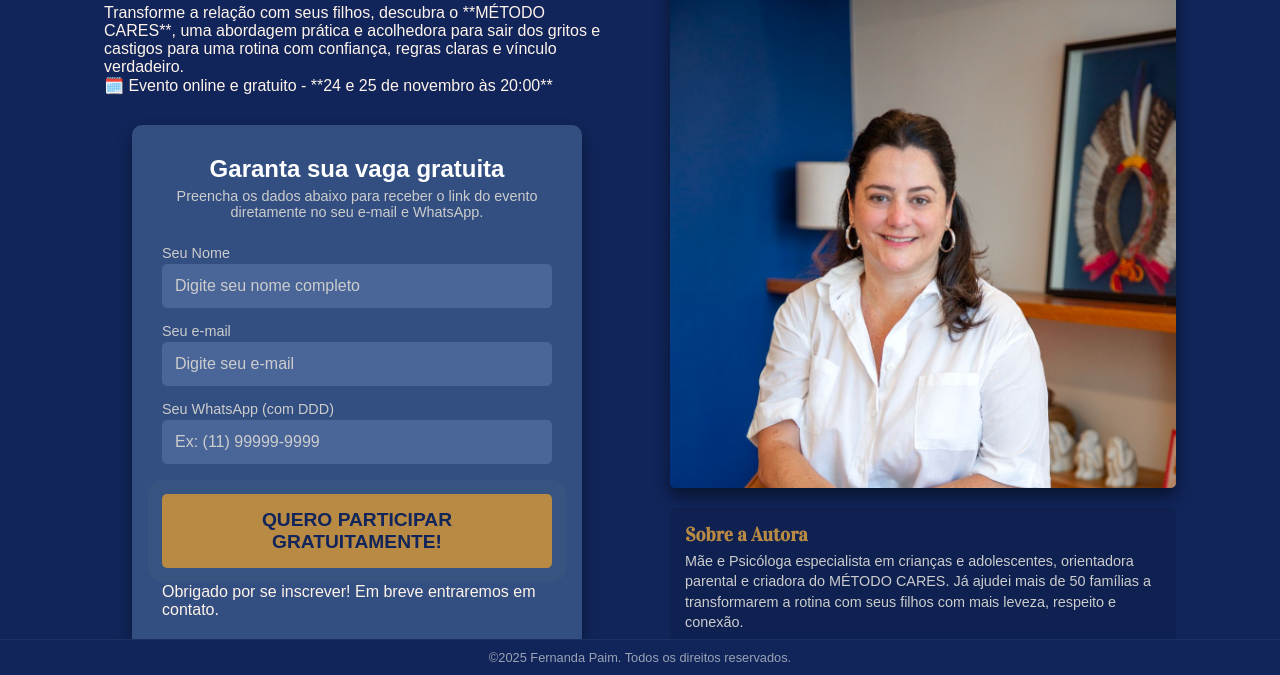
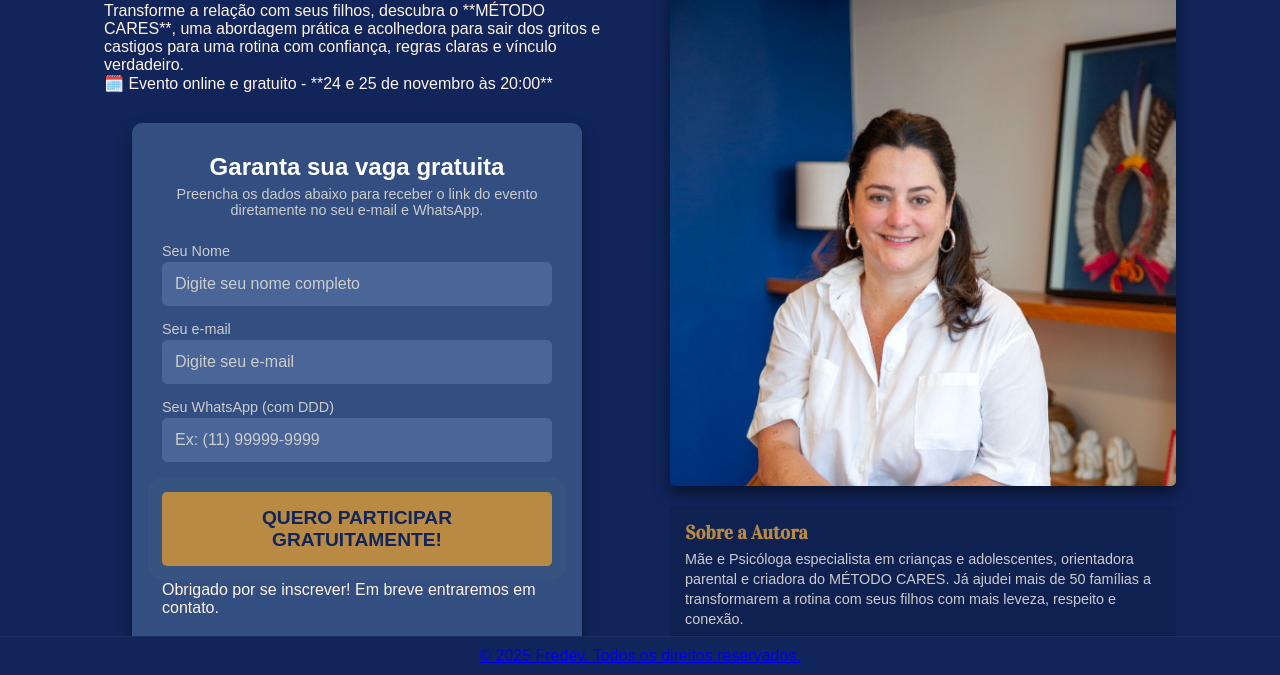
Before and after one commit to Fredindev/Fernanda-Bressan-Paim-CTA, a plain HTML site: page index.html in a window 1280 px wide. Shown: the part 125-800 px from the top of the page. Drawn offline with Linux system fonts and the light colour scheme; a script that the page names is missing; a web font is replaced by a local one.

Commit message:
link de direito autoral

```diff
--- a/index.html
+++ b/index.html
@@ -84,7 +84,7 @@
     </div>
 
     <footer>
-        <p>©2025 Fernanda Paim. Todos os direitos reservados.</p>
+        <p><a href="http://wa.me/5519993220868" style="font-size:medium">© 2025 Fredev. Todos os direitos reservados.</a></p>
     </footer>
 
     <script src="script.js"></script>
```
